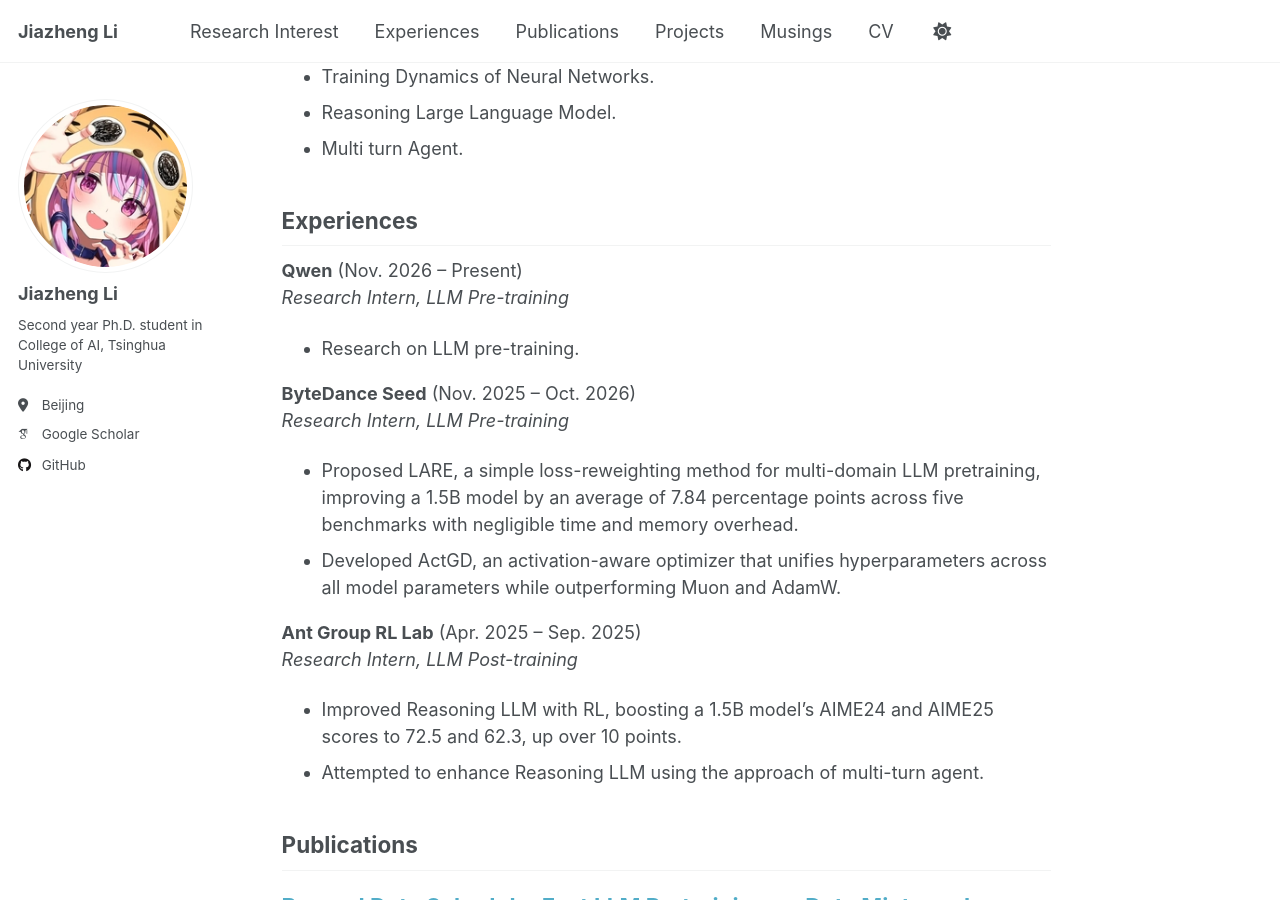
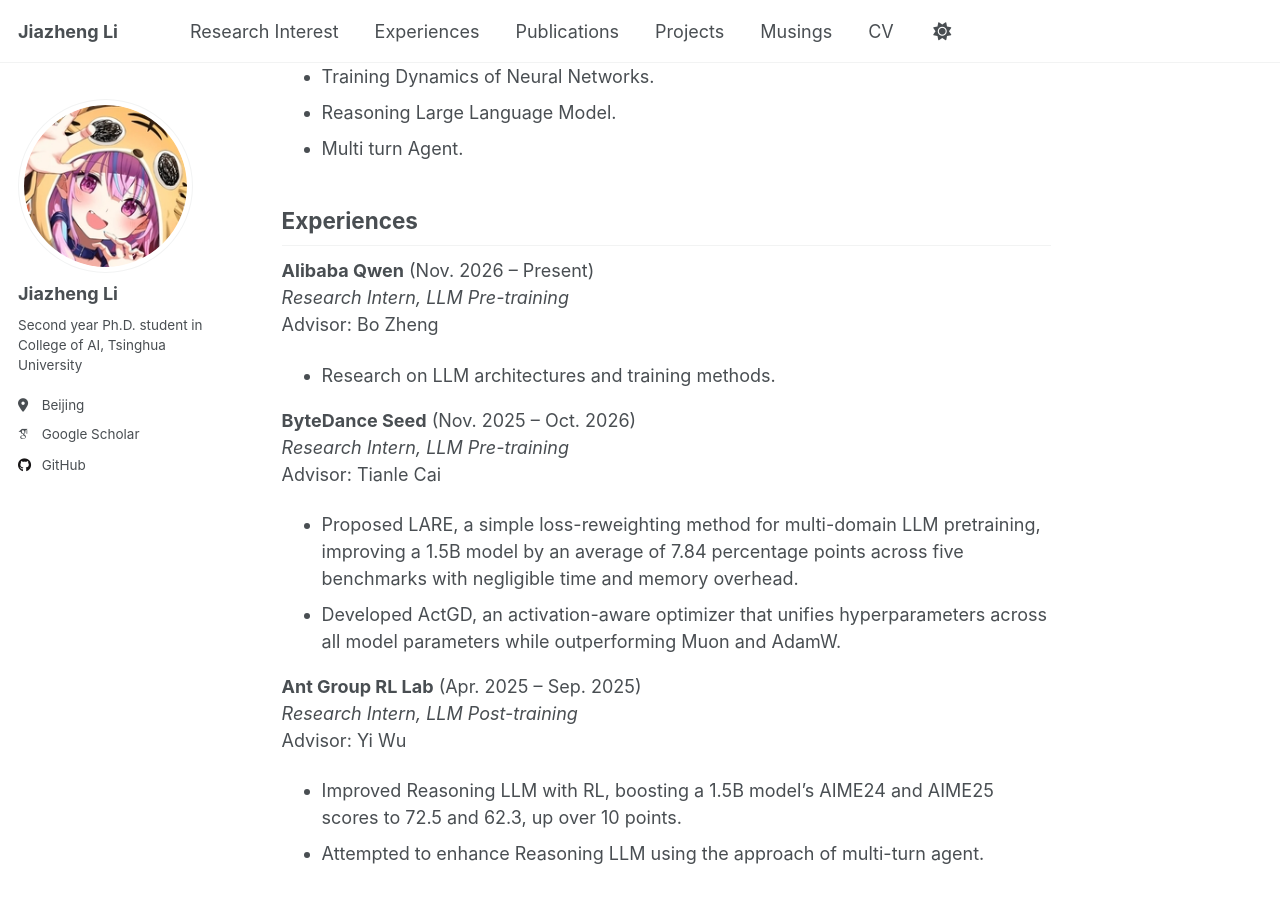
Before and after one commit to jiazhenglithu/jiazhenglithu.github.io, a Jekyll site: the page built from _pages/about.md, in a window 1280 px wide and 900 px high, scrolled down 795 px. Built offline with Jekyll 4.4.1, drawn with Linux system fonts in a browser that asks for light colours; some web fonts are replaced; a script that is not in the unit is left out.

Commit message:
Update Alibaba Qwen internship and advisors

```diff
--- a/_pages/about.md
+++ b/_pages/about.md
@@ -27,19 +27,22 @@ I have worked on topics including:
 
 
 <h2 id="experiences" class="section-title">Experiences</h2>
-**Qwen** (Nov. 2026 – Present)<br>
-*Research Intern, LLM Pre-training*
+**Alibaba Qwen** (Nov. 2026 – Present)<br>
+*Research Intern, LLM Pre-training*<br>
+Advisor: Bo Zheng
 
-- Research on LLM pre-training.
+- Research on LLM architectures and training methods.
 
 **ByteDance Seed** (Nov. 2025 – Oct. 2026)<br>
-*Research Intern, LLM Pre-training*
+*Research Intern, LLM Pre-training*<br>
+Advisor: Tianle Cai
 
 - Proposed LARE, a simple loss-reweighting method for multi-domain LLM pretraining, improving a 1.5B model by an average of 7.84 percentage points across five benchmarks with negligible time and memory overhead.
 - Developed ActGD, an activation-aware optimizer that unifies hyperparameters across all model parameters while outperforming Muon and AdamW.
 
 **Ant Group RL Lab** (Apr. 2025 – Sep. 2025)<br>
-*Research Intern, LLM Post-training*
+*Research Intern, LLM Post-training*<br>
+Advisor: Yi Wu
 
 - Improved Reasoning LLM with RL, boosting a 1.5B model's AIME24 and AIME25 scores to 72.5 and 62.3, up over 10 points.
 - Attempted to enhance Reasoning LLM using the approach of multi-turn agent.
```
Also changed, not shown: 1 other file.
